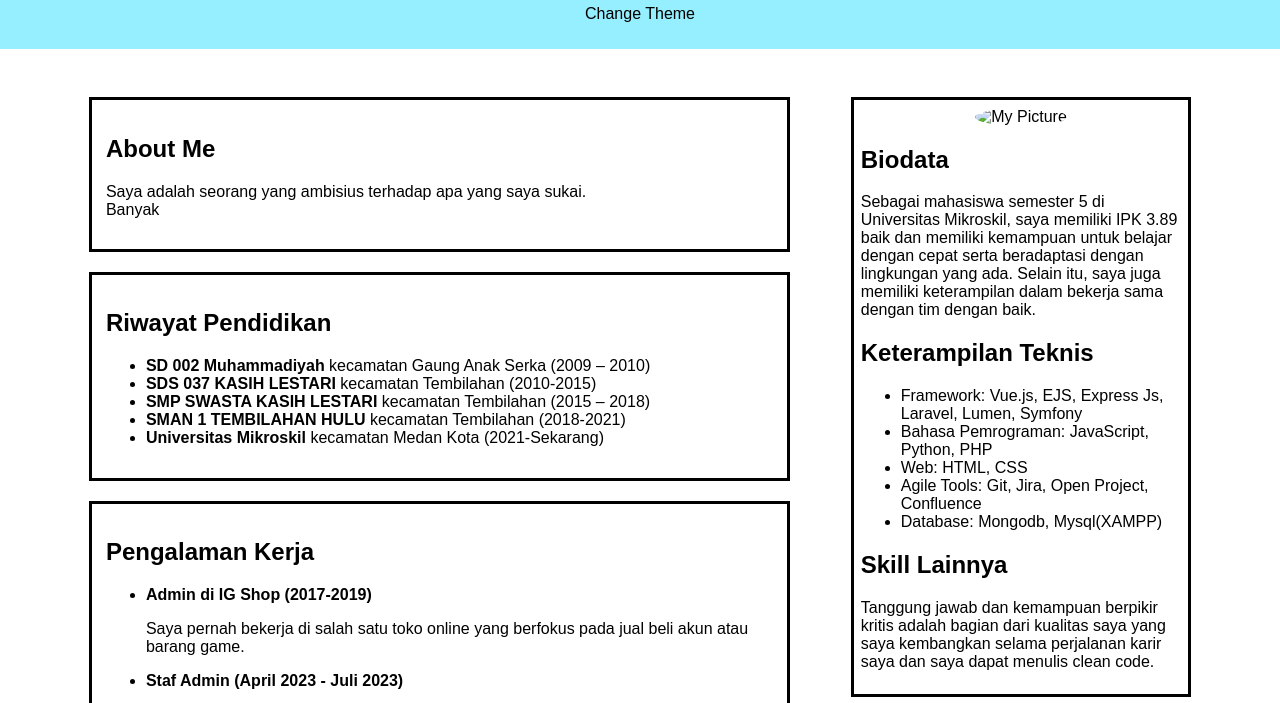
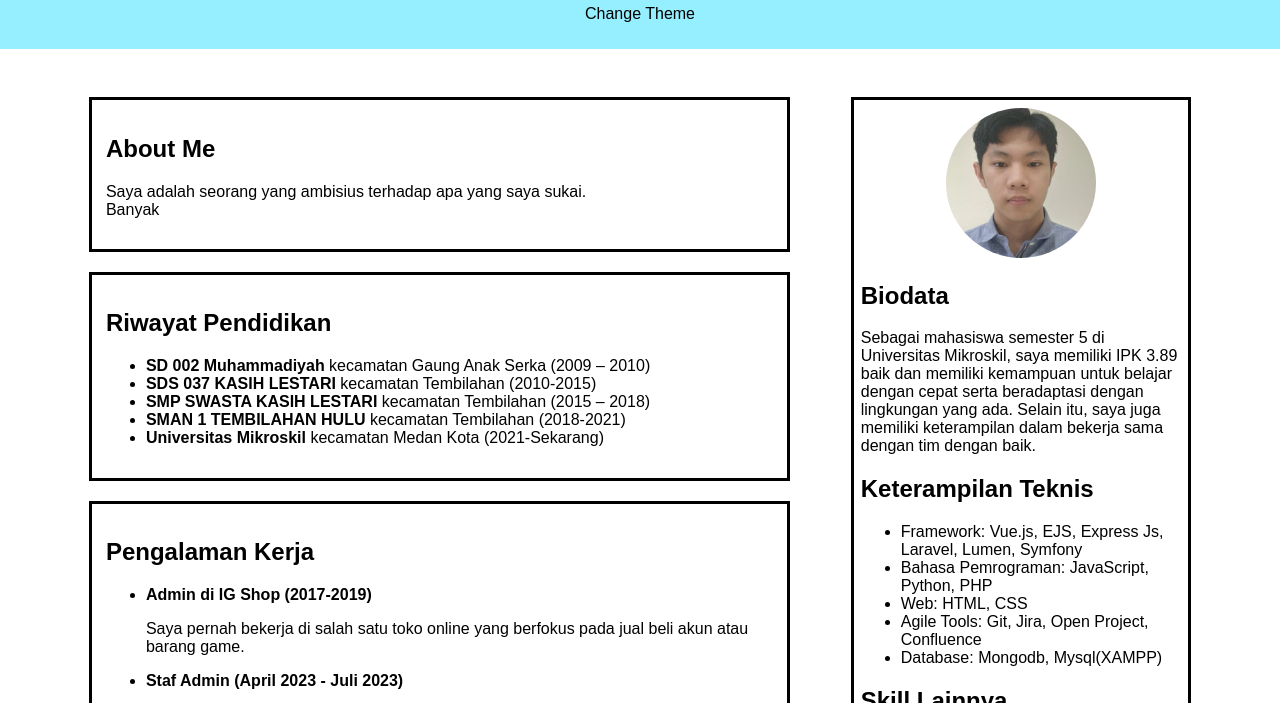
Before and after one commit to William280803/Dicoding-Data-Pribadi, a plain HTML site: page index.html in a window 1280 px wide. Shown: the part 88-791 px from the top of the page. Drawn offline with Linux system fonts and the light colour scheme; the site is published under a folder, as on GitHub Pages, so addresses that start at the root find nothing.

Commit message:
fix png tidak muncul di deploy

```diff
--- a/index.html
+++ b/index.html
@@ -49,7 +49,7 @@
             <div class="container-aside">
                 <aside class="aside-content">
                     <div class="container-foto-diri">
-                        <img src="/style/assets/Foto_DIri.png" alt="My Picture" class="foto-diri">
+                        <img src="style/assets/Foto_DIri.png" alt="My Picture" class="foto-diri">
                     </div>
                     <h2>Biodata</h2>
                     <p>Sebagai mahasiswa semester 5 di Universitas Mikroskil, saya memiliki IPK 3.89 baik dan memiliki kemampuan untuk belajar dengan cepat serta beradaptasi dengan lingkungan yang ada. Selain itu, saya juga memiliki keterampilan dalam bekerja sama dengan tim dengan baik.</p>
```
